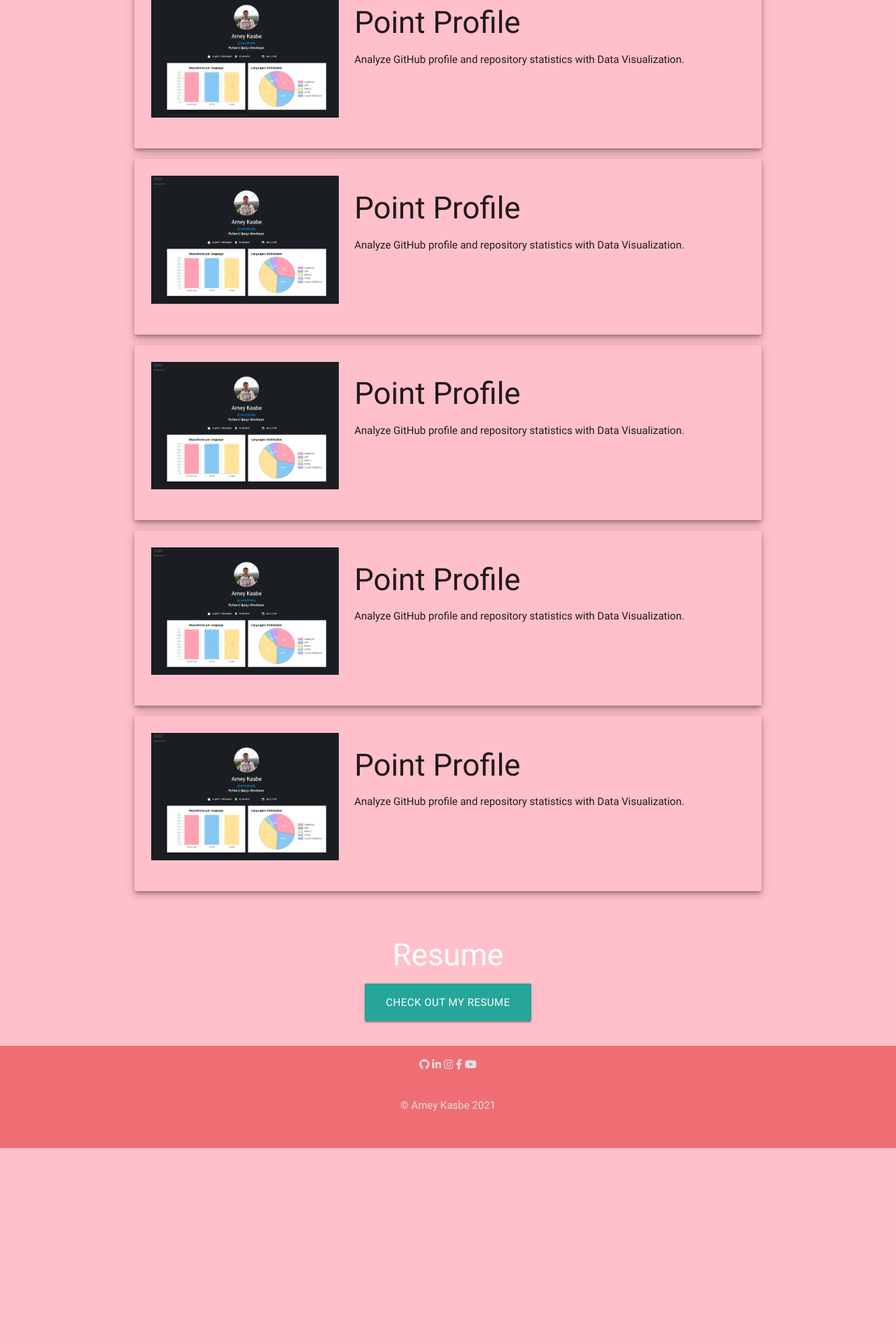
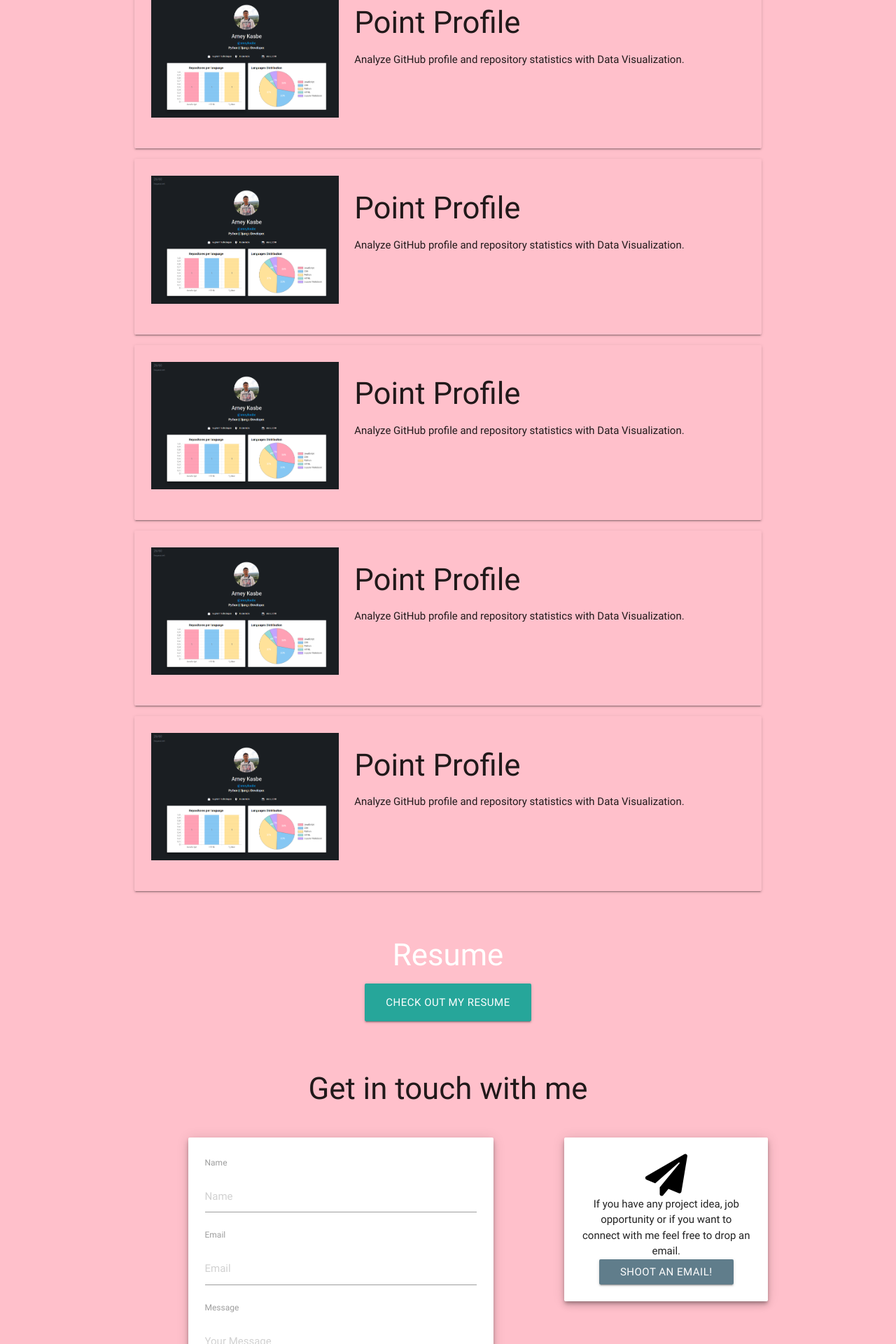
Before and after one commit to ameykasbe/portfolio-old, a Django app: page / in a window 1280 px wide. Shown: the part 1640-3560 px from the top of the page at 70% size. Before the commit the page ends 3280 px from the top, so only its background shows below. Run offline with Django 3.2, Linux system fonts and the light colour scheme; some libraries are stand-ins or nearby versions.

Commit message:
Add contact me form

```diff
--- a/base/templates/base/home.html
+++ b/base/templates/base/home.html
@@ -132,7 +132,7 @@ Amey Kasbe | Full Stack Web Developer
                 <h3>Things I have developed</h3>
             </div>
         </div>
-        <div class="card transparent z-depth-3">
+        <div class="card transparent">
             <div class="card-content">
                 <div class="row">
                     <div class="col s12 m4">
@@ -145,7 +145,7 @@ Amey Kasbe | Full Stack Web Developer
                 </div>
             </div>
         </div>
-        <div class="card transparent z-depth-3">
+        <div class="card transparent">
             <div class="card-content">
                 <div class="row">
                     <div class="col s12 m4">
@@ -158,7 +158,7 @@ Amey Kasbe | Full Stack Web Developer
                 </div>
             </div>
         </div>
-        <div class="card transparent z-depth-3">
+        <div class="card transparent">
             <div class="card-content">
                 <div class="row">
                     <div class="col s12 m4">
@@ -171,7 +171,7 @@ Amey Kasbe | Full Stack Web Developer
                 </div>
             </div>
         </div>
-        <div class="card transparent z-depth-3">
+        <div class="card transparent">
             <div class="card-content">
                 <div class="row">
                     <div class="col s12 m4">
@@ -184,7 +184,7 @@ Amey Kasbe | Full Stack Web Developer
                 </div>
             </div>
         </div>
-        <div class="card transparent z-depth-3">
+        <div class="card transparent">
             <div class="card-content">
                 <div class="row">
                     <div class="col s12 m4">
@@ -217,6 +217,61 @@ Amey Kasbe | Full Stack Web Developer
     </div>
 </section>
 
+<!-- Section: Contact -->
+<section class="section section-contact">
+    <div class="container center">
+        <div class="row">
+            <div class="col s12">
+                <h3>Get in touch with me</h3>
+            </div>
+        </div>
+        <div class="row">
+            <div class="col s12 m6 offset-m1">
+                <div class="card z-depth-3">
+                    <div class="card-content left-align">
+                        <form method="POST">
+                            {% csrf_token %}
+                            <label for="name">Name</label>
+                            <div class="input-field">
+                                <input type="text" name="name" id="name" placeholder="Name" required>
+                            </div>
+                            <label for="email" data-error="Invalid" data-success="Valid">Email</label>
+                            <div class="input-field">
+                                <input type="email" name="name" id="name" placeholder="Email" class="validate" required>
+                            </div>
+                            <label for="message">Message</label>
+                            <div class="input-field">
+                                <textarea name="message" id="message" cols="30" rows="10" class="materialize-textarea"
+                                    placeholder="Your Message" required></textarea>
+                            </div>
+                            <div class="center">
+                                <button type="submit" class="btn waves-effect waves-light blue-grey"
+                                    id="submit-button">Send
+                                    Message</button>
+                            </div>
+                        </form>
+                    </div>
+                </div>
+            </div>
+            <div class="row">
+                <div class="col s12 m4 offset-m1">
+                    <div class="card z-depth-3">
+                        <div class="card-content">
+                            <i class="fas fa-paper-plane black-text fa-4x"></i>
+                            <p id="email-matter">If you have any project idea, job opportunity or if you want to
+                                connect with me feel free
+                                to drop an email.</p>
+                            <a href="mailto:amey.kasbe@gmail.com" target="_blank"
+                                class="btn waves-effect waves-light blue-grey">Shoot an email!</a>
+                        </div>
+                    </div>
+
+                </div>
+            </div>
+        </div>
+    </div>
+</section>
+
 <!-- Section: Footer -->
 <section class="section page-footer section-footer">
     <div class="container center">
@@ -237,6 +292,7 @@ Amey Kasbe | Full Stack Web Developer
                 <a href="https://youtu.be/dQw4w9WgXcQ" target="_blank"><span id="youtube"
                         class="waves-effect footer-icon"><i
                             class="fab fa-youtube grey-text text-lighten-2"></i></span></a>
+
             </div>
         </div>
         <div class="row">
```
Also changed, not shown: base/static/base/css/style.css (+10 -0 lines).
